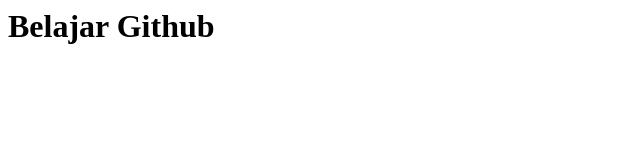
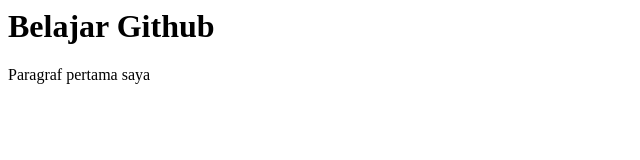
Before and after one commit to yuspram/portfolio, a plain HTML site: page index.html in a window 1280 px wide. Shown: the whole page, without its empty margins (0-640 px from the left). Drawn offline with Linux system fonts and the light colour scheme.

Commit message:
nambah paragraf

```diff
--- a/index.html
+++ b/index.html
@@ -6,5 +6,6 @@
 </head>
 <body>
   <h1>Belajar Github</h1>
+  <p>Paragraf pertama saya</p>
 </body>
 </html>
```
